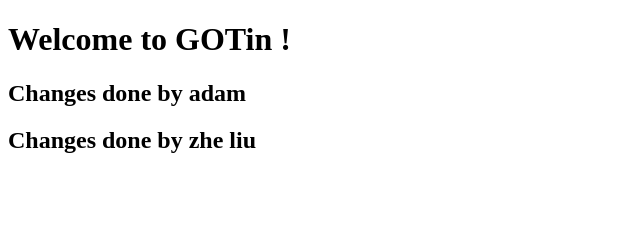
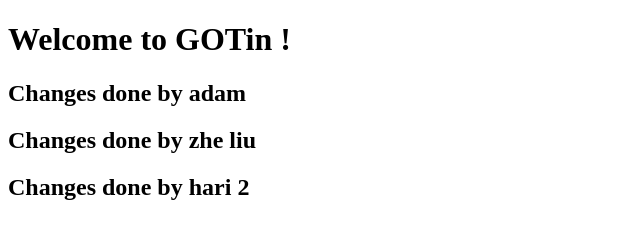
Before and after one commit to haripery/GOTin, a plain HTML site: page index.html in a window 1280 px wide. Shown: the whole page, without its empty margins (0-640 px from the left). Drawn offline with Linux system fonts and the light colour scheme.

Commit message:
2nd change hari

```diff
--- a/index.html
+++ b/index.html
@@ -11,6 +11,6 @@
         <h1>Welcome to GOTin !</h1>
         <h2>Changes done by adam</h2>
         <h2>Changes done by zhe liu</h2>
-
+        <h2>Changes done by hari 2</h2>
     </body>
 </html>
```
